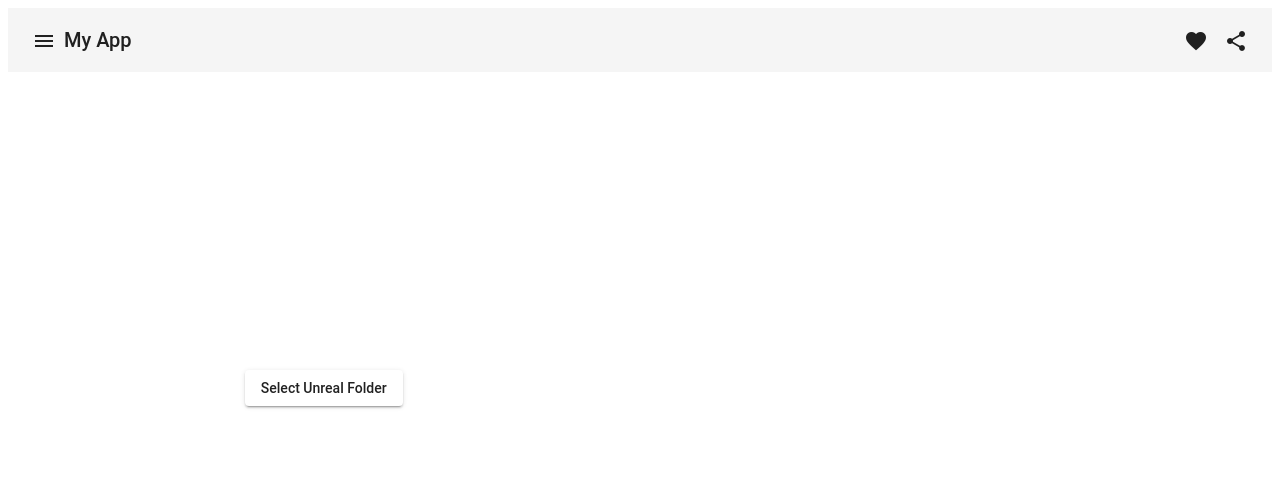
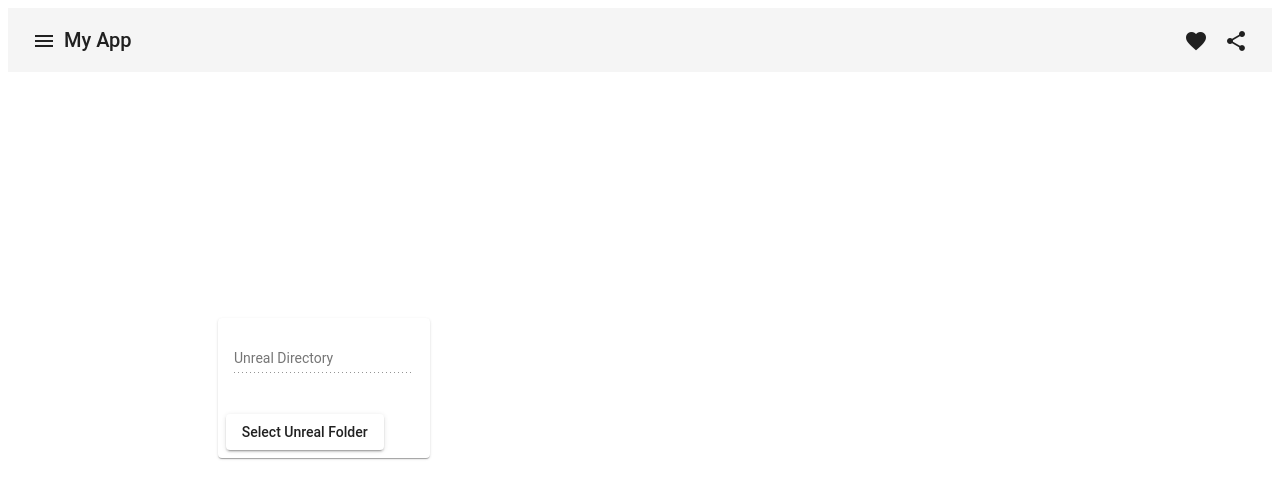
Before and after one commit to SebastianSilvaDev/UnrealTauriTool, an Angular app: page / in a window 1280 px wide. Shown: the top 498 px of the page. Built offline with nearby package versions, Linux system fonts and the light colour scheme.

Commit message:
Add Directory Shower in main page

```diff
--- a/src/app/views/settings-view/settings-view.component.html
+++ b/src/app/views/settings-view/settings-view.component.html
@@ -1,8 +1,20 @@
 <app-nav-bar></app-nav-bar>
 <mat-grid-list cols="2">
     <mat-grid-tile>
-        <button mat-raised-button (click)="getUnrealDir()">
-            Select Unreal Folder
-        </button>
+        <mat-card>
+            <mat-card-content>
+                <mat-form-field>
+                    <mat-label>
+                        Unreal Directory
+                    </mat-label>
+                    <input matInput disabled [value]="UnrealDir"/>
+                </mat-form-field>
+            </mat-card-content>
+            <mat-card-actions>
+                <button mat-raised-button (click)="getUnrealDir()">
+                    Select Unreal Folder
+                </button>
+            </mat-card-actions>
+        </mat-card>
     </mat-grid-tile>
 </mat-grid-list>
--- a/src/app/views/settings-view/settings-view.component.ts
+++ b/src/app/views/settings-view/settings-view.component.ts
@@ -22,7 +22,9 @@ export class SettingsViewComponent implements OnInit {
     });
 
     if (select) {
-      console.log(select);
+      this.UnrealDir = select.toString();
     }
   }
+
+  UnrealDir: string = "";
 }
```
Also changed, not shown: src/app/app.module.ts (+9 -1 lines).
